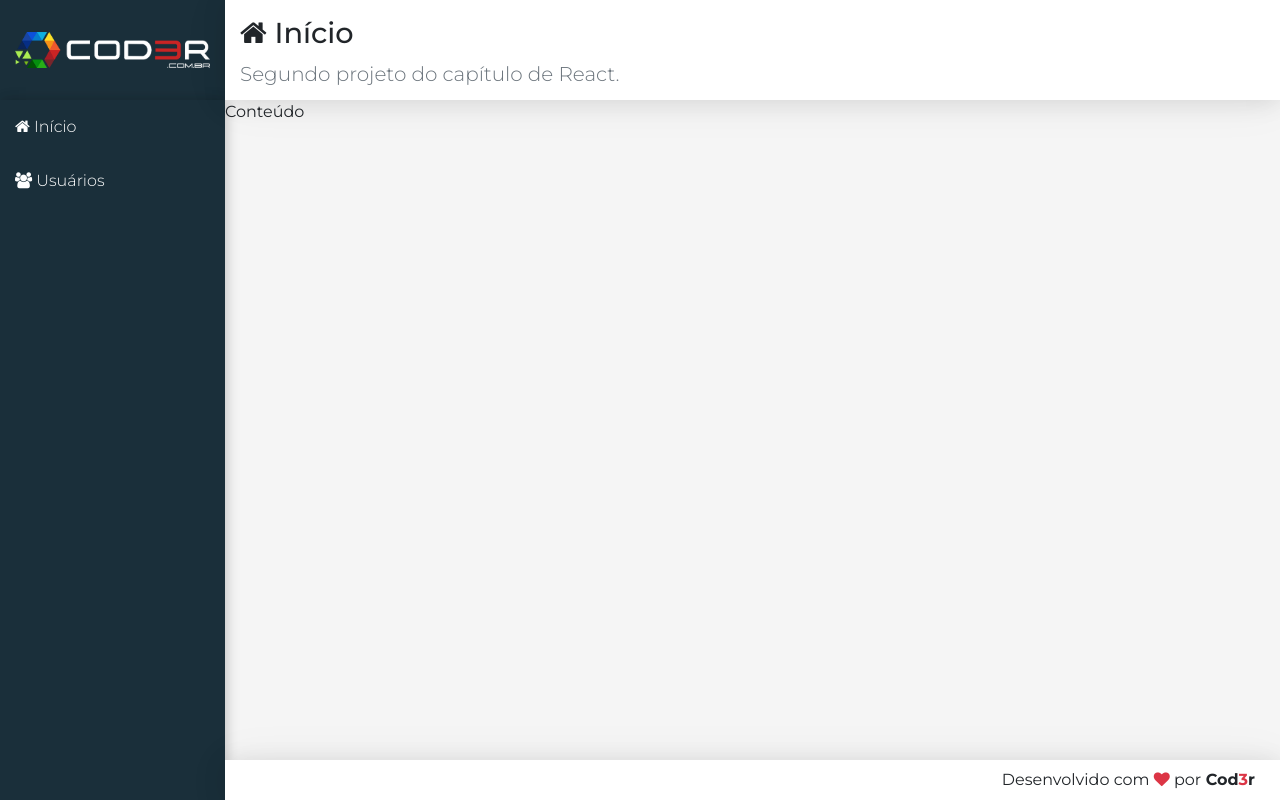
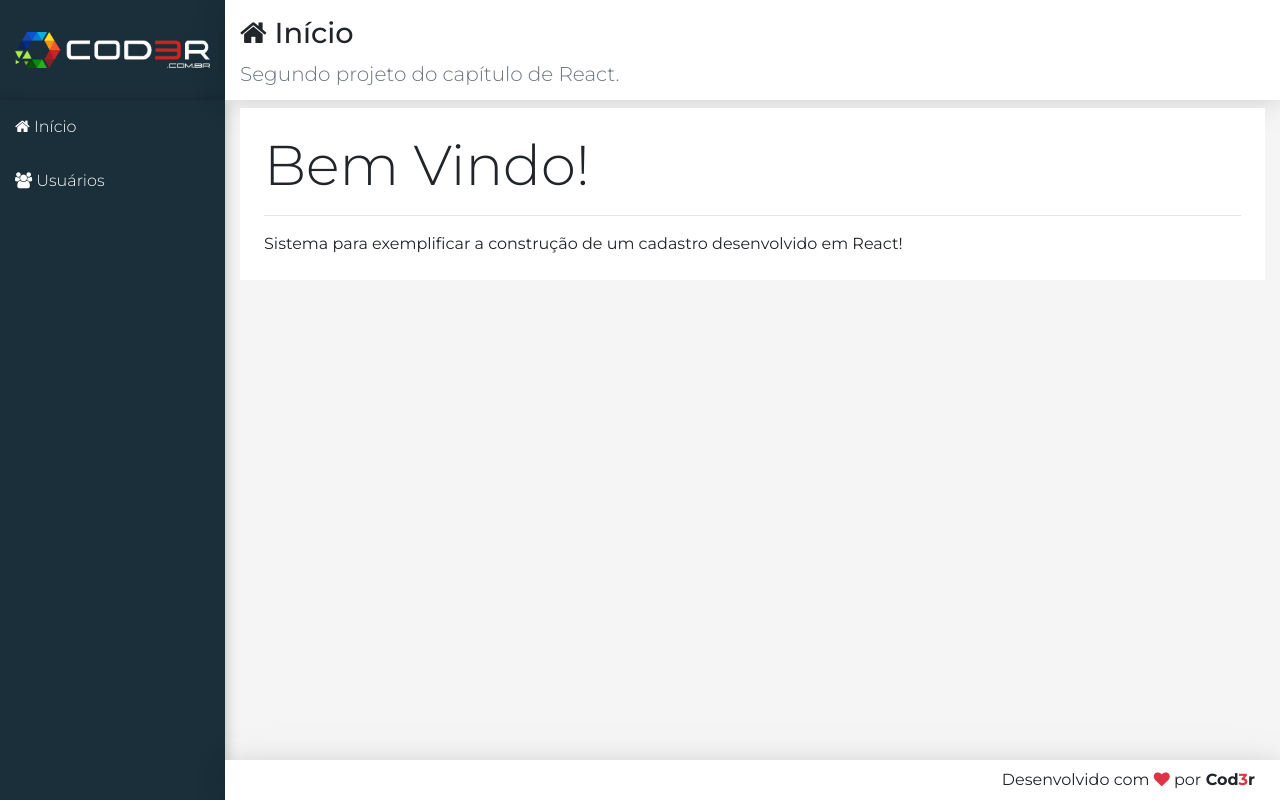
Before and after one commit to drrockenbach/curso_web_moderno, a React (Create React App) app in the folder exercicios-web/react/crud/frontend/: page / in a window 1280 px wide. Built offline with nearby package versions, Linux system fonts and the light colour scheme.

Commit message:
React - Projeto CRUD - Componente conteúdo

```diff
--- /dev/null
+++ b/exercicios-web/react/crud/frontend/src/components/home/Home.jsx
@@ -0,0 +1,10 @@
+import React from 'react'
+import Main from '../template/Main'
+
+export default props =>
+
+<Main icon='home' title="Início" subtitle="Segundo projeto do capítulo de React." >
+    <div className="display-4">Bem Vindo!</div>
+    <hr/>
+    <p className="mb-0">Sistema para exemplificar a construção de um cadastro desenvolvido em React!</p>
+</Main>
--- a/exercicios-web/react/crud/frontend/src/components/template/Main.css
+++ b/exercicios-web/react/crud/frontend/src/components/template/Main.css
@@ -0,0 +1,5 @@
+
+main > div {
+    background-color: #FFF;
+
+}
--- a/exercicios-web/react/crud/frontend/src/components/template/Main.jsx
+++ b/exercicios-web/react/crud/frontend/src/components/template/Main.jsx
@@ -5,5 +5,9 @@
 export default props =>
     <React.Fragment>
         <Header {...props} />
-        <main className="content">Conteúdo</main>
+        <main className="content container-fluid">
+            <div className="p-4 mt-2">
+                {props.children}
+            </div>
+        </main>
     </React.Fragment>
--- a/exercicios-web/react/crud/frontend/src/main/App.jsx
+++ b/exercicios-web/react/crud/frontend/src/main/App.jsx
@@ -3,7 +3,7 @@
 import './App.css'
 import React from 'react'
 import Logo from '../components/template/Logo'
-import Main from '../components/template/Main'
+import Home from '../components/home/Home'
 import Nav from '../components/template/Nav'
 import Footer from '../components/template/Footer'
 
@@ -11,6 +11,6 @@
 <div className="app">
     <Logo></Logo>
     <Nav></Nav>
-    <Main icon='home' title="Início" subtitle="Segundo projeto do capítulo de React." />
+    <Home/>
     <Footer></Footer>
 </div>
```
